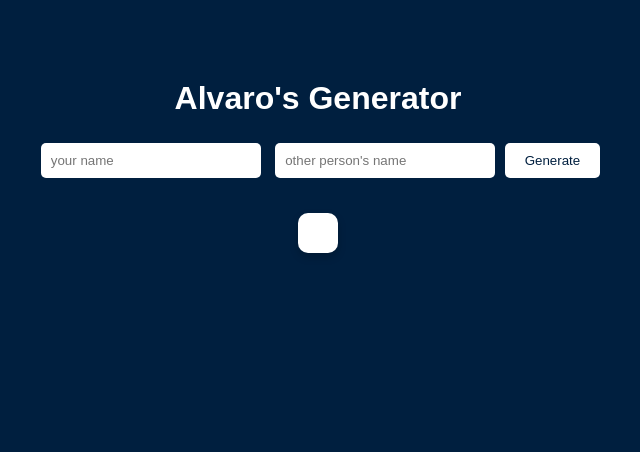
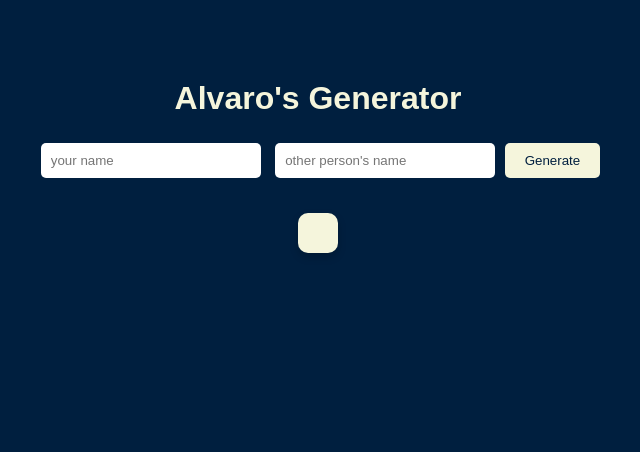
Before and after one commit to alvaro004ian/alvaro_generator, a Flask app: template templates/index.html in a window 1280 px wide. Shown: the top 452 px of the page, without its empty margins (322-962 px from the left). Run offline with Flask 3, Linux system fonts and the light colour scheme; the template is opened without the code that fills it, so the values that code supplies are empty.

Commit message:
Changed all white elements to beige

```diff
--- a/static/style.css
+++ b/static/style.css
@@ -1,6 +1,6 @@
 body {
   background-color: #001f3f; /* navy blue */
-    color: #ffffff;
+    color: #f5f5dc; /* beige */
     font-family: Arial, sans-serif;
     text-align: center;
     margin: 0;
@@ -24,7 +24,7 @@ input[type="text"] {
 
 button {
  padding: 10px 20px;
-    background-color: #ffffff;
+    background-color: #f5f5dc; /* beige */
     color: #001f3f;
     border: none;
     border-radius: 5px;
@@ -33,10 +33,10 @@ button {
 
 button:hover {
     background-color: #004080;
-    color: #ffffff;
+    color:  #f5f5dc; /* beige */
 }
 .output {
-   background-color: #ffffff;
+   background-color: #f5f5dc; /* beige */
     color: #001f3f;
     padding: 20px;
     border-radius: 10px;
```
